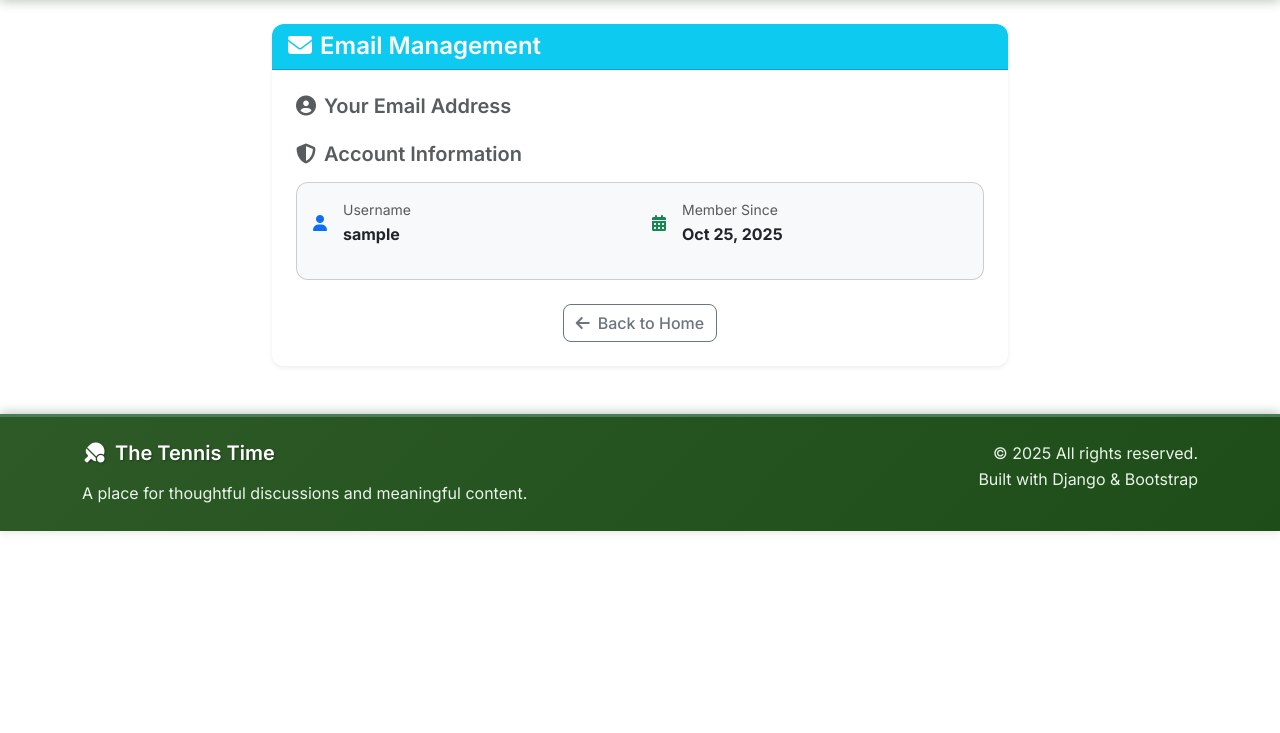
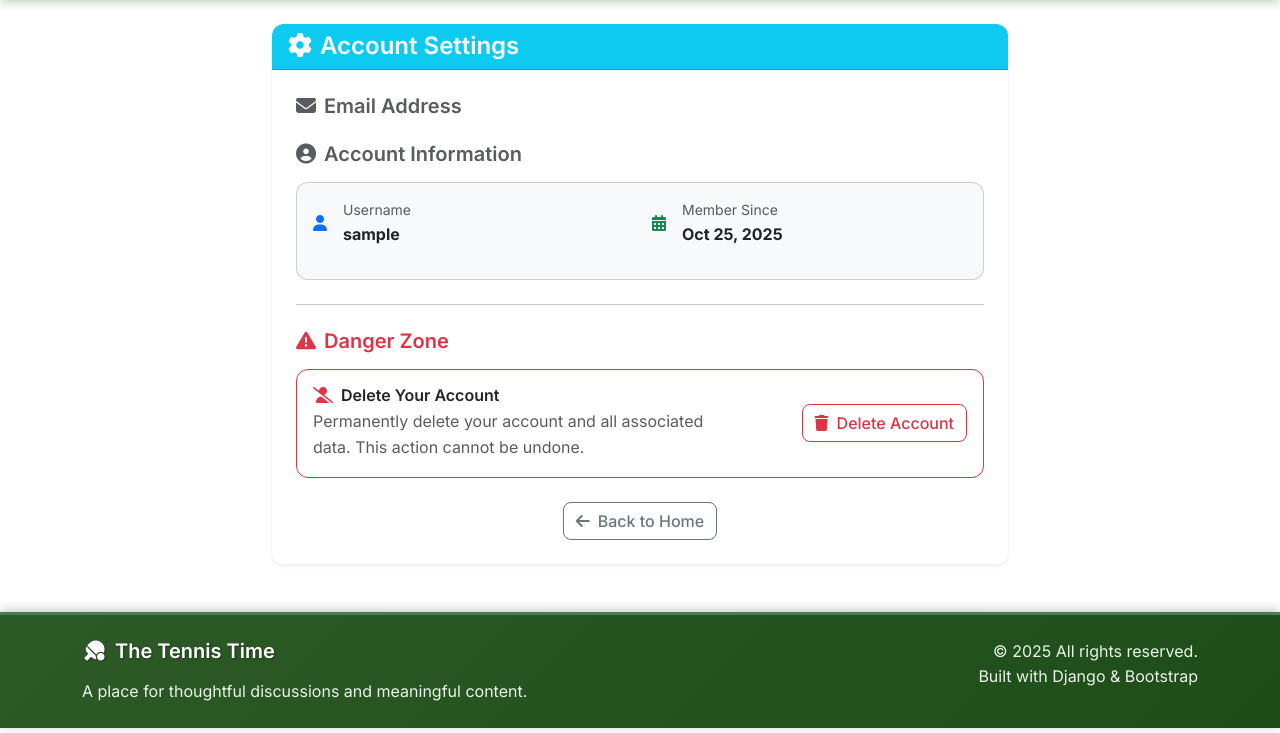
Before and after one commit to fabioeloche/blogs, a Django app: page /accounts/email/ in a window 1280 px wide. Shown: the part 67-800 px from the top of the page. Run offline with Django 5.2, Linux system fonts and the light colour scheme; the visitor is signed in with stand-in values (Sample User, id 1); data comes from the database, SQL or seed files in the repository; some libraries are stand-ins or nearby versions.

Commit message:
Add account deletion functionality to settings page with confirmation

```diff
--- /dev/null
+++ b/blog/account_views.py
@@ -0,0 +1,47 @@
+"""
+Views for user account management.
+"""
+from django.shortcuts import render, redirect
+from django.contrib.auth.decorators import login_required
+from django.contrib.auth import logout
+from django.contrib import messages
+from django.views.decorators.http import require_POST
+
+
+@login_required
+def account_settings(request):
+    """
+    Display account settings page with user information.
+    """
+    return render(request, 'account/email.html')
+
+
+@login_required
+def account_delete_confirm(request):
+    """
+    Display account deletion confirmation page.
+    """
+    return render(request, 'account/account_delete_confirm.html')
+
+
+@require_POST
+@login_required
+def account_delete(request):
+    """
+    Delete user account permanently.
+    """
+    user = request.user
+    username = user.username or user.email
+
+    # Log out the user
+    logout(request)
+
+    # Delete the user account
+    user.delete()
+
+    messages.success(
+        request,
+        f'Your account has been successfully deleted. We\'re sorry to see you go!'
+    )
+
+    return redirect('blog:post_list')
--- a/config/urls.py
+++ b/config/urls.py
@@ -20,6 +20,7 @@ from django.urls import path, include
 from django.conf import settings
 from django.conf.urls.static import static
 from allauth.account import views as allauth_views
+from blog import account_views
 
 urlpatterns = [
     path('admin/', admin.site.urls),
@@ -27,7 +28,10 @@ urlpatterns = [
     path('accounts/login/', allauth_views.LoginView.as_view(), name='account_login'),
     path('accounts/signup/', allauth_views.SignupView.as_view(), name='account_signup'),
     path('accounts/logout/', allauth_views.LogoutView.as_view(), name='account_logout'),
-    path('accounts/email/', allauth_views.EmailView.as_view(), name='account_email'),
+    path('accounts/email/', account_views.account_settings, name='account_email'),
+    path('accounts/settings/', account_views.account_settings, name='account_settings'),
+    path('accounts/delete/', account_views.account_delete, name='account_delete'),
+    path('accounts/delete/confirm/', account_views.account_delete_confirm, name='account_delete_confirm'),
     path('accounts/confirm-email/', allauth_views.EmailVerificationSentView.as_view(), name='account_email_verification_sent'),
     path('accounts/confirm-email/<key>/', allauth_views.ConfirmEmailView.as_view(), name='account_confirm_email'),
     # Exclude password reset URLs - they are now disabled
--- a/templates/account/email.html
+++ b/templates/account/email.html
@@ -3,7 +3,7 @@
 {% load static %}
 {% load crispy_forms_tags %}
 
-{% block title %}Email Management - The Tennis Time{% endblock %}
+{% block title %}Account Settings - The Tennis Time{% endblock %}
 
 {% block content %}
 <div class="row">
@@ -11,19 +11,19 @@
         <div class="card border-0 shadow-sm">
             <div class="card-header bg-info text-white">
                 <h4 class="mb-0">
-                    <i class="fas fa-envelope me-2"></i>{% trans "Email Management" %}
+                    <i class="fas fa-cog me-2"></i>{% trans "Account Settings" %}
                 </h4>
             </div>
             <div class="card-body p-4">
                 <!-- Current Email Address -->
                 <div class="mb-4">
                     <h5 class="text-muted mb-3">
-                        <i class="fas fa-user-circle me-2"></i>{% trans "Your Email Address" %}
+                        <i class="fas fa-envelope me-2"></i>{% trans "Email Address" %}
                     </h5>
                     <div class="alert alert-light border">
                         <div class="d-flex align-items-center">
                             <i class="fas fa-envelope text-info me-3" style="font-size: 2rem;"></i>
-                            <div>
+                            <div class="flex-grow-1">
                                 <strong style="font-size: 1.1rem;">{{ user.email }}</strong>
                                 <span class="badge bg-success ms-2">
                                     <i class="fas fa-check me-1"></i>{% trans "Active" %}
@@ -35,12 +35,22 @@
                             </div>
                         </div>
                     </div>
+
+                    <div class="alert alert-warning border-0 mt-3">
+                        <div class="d-flex">
+                            <i class="fas fa-lightbulb me-3 mt-1"></i>
+                            <div>
+                                <strong>Need to change your email?</strong>
+                                <p class="mb-0">Please contact the site administrator to update your email address.</p>
+                            </div>
+                        </div>
+                    </div>
                 </div>
 
                 <!-- Account Information -->
                 <div class="mb-4">
                     <h5 class="text-muted mb-3">
-                        <i class="fas fa-shield-alt me-2"></i>{% trans "Account Information" %}
+                        <i class="fas fa-user-circle me-2"></i>{% trans "Account Information" %}
                     </h5>
                     <div class="card bg-light">
                         <div class="card-body">
@@ -68,13 +78,30 @@
                     </div>
                 </div>
 
-                <!-- Help Information -->
-                <div class="alert alert-info border-0">
-                    <div class="d-flex">
-                        <i class="fas fa-lightbulb me-3 mt-1"></i>
-                        <div>
-                            <strong>Need to change your email?</strong>
-                            <p class="mb-0">Please contact the site administrator to update your email address.</p>
+                <hr class="my-4">
+
+                <!-- Danger Zone -->
+                <div class="mb-4">
+                    <h5 class="text-danger mb-3">
+                        <i class="fas fa-exclamation-triangle me-2"></i>{% trans "Danger Zone" %}
+                    </h5>
+                    <div class="card border-danger">
+                        <div class="card-body">
+                            <div class="row align-items-center">
+                                <div class="col-md-8">
+                                    <h6 class="mb-1">
+                                        <i class="fas fa-user-slash me-2 text-danger"></i>Delete Your Account
+                                    </h6>
+                                    <p class="text-muted mb-0">
+                                        Permanently delete your account and all associated data. This action cannot be undone.
+                                    </p>
+                                </div>
+                                <div class="col-md-4 text-md-end mt-3 mt-md-0">
+                                    <a href="{% url 'account_delete_confirm' %}" class="btn btn-outline-danger">
+                                        <i class="fas fa-trash me-2"></i>Delete Account
+                                    </a>
+                                </div>
+                            </div>
                         </div>
                     </div>
                 </div>
```
Also changed, not shown: templates/account/account_delete_confirm.html (added, +64 -0 lines).
